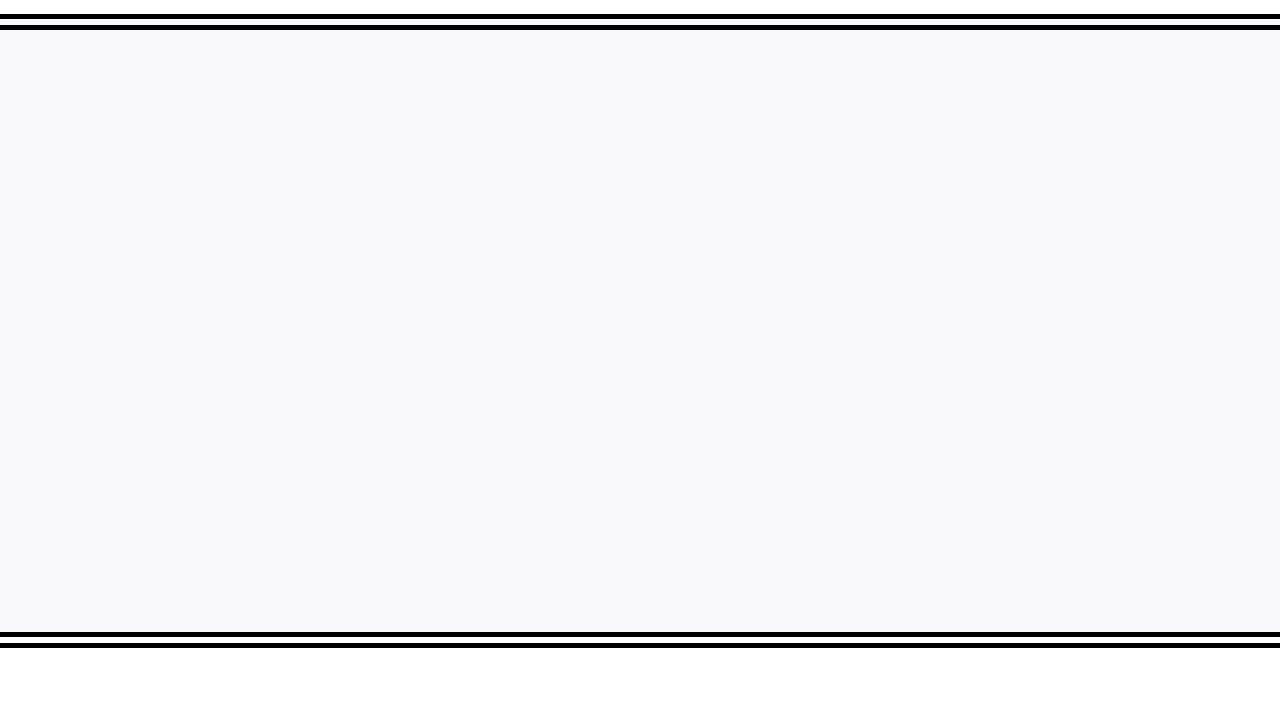
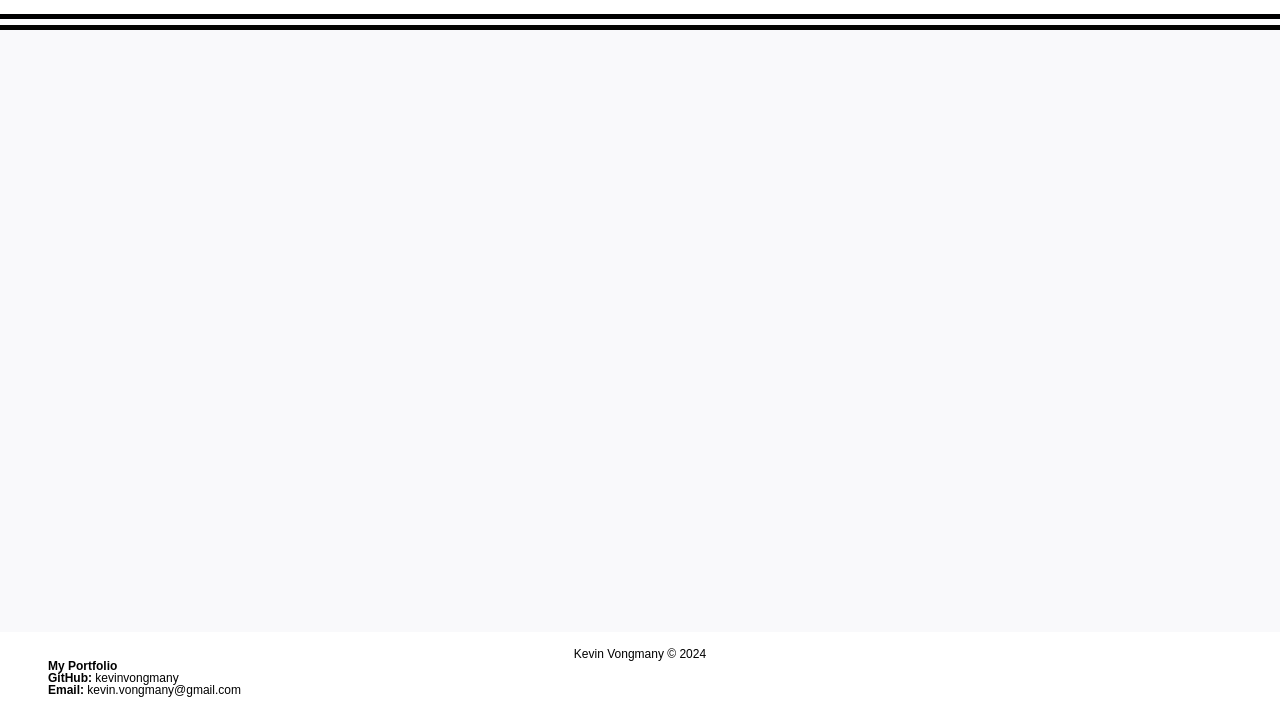
Before and after one commit to kevinvongmany/personal-blog-page, a plain HTML site: page blog.html in a window 1280 px wide. Shown: the part 88-800 px from the top of the page. Drawn offline with Linux system fonts and the light colour scheme.

Commit message:
Updated footer content and styling and fixed up header in index.html

```diff
--- a/assets/css/blog.css
+++ b/assets/css/blog.css
@@ -39,6 +39,7 @@ footer {
   position: fixed;
   inset: 0;
   top: calc(100% - 5rem);
+  padding-top: 0;
 }
 
 li {
@@ -71,17 +72,10 @@ ul {
   color: var(--light);
 }
 
-.light footer {
-  border-top: double 1rem;
-}
-
 .light a {
   color: var(--dark);
 }
 
-.hidden {
-  opacity: 0;
-}
 
 /*
   IDs
@@ -106,6 +100,16 @@ ul {
   background-color: var(--dark-accent-action);
 }
 
-#love {
+#author-block {
+  display: flex;
+  margin: 1rem;
+  font-size: 12px;
+  height: 100%;
+  flex-direction: column;
+  justify-content: space-between;
+
+}
+
+#created-by {
   text-align: center;
 }
--- a/assets/css/styles.css
+++ b/assets/css/styles.css
@@ -147,8 +147,8 @@ main {
 
 }
 
-.hidden {
-  opacity: 0;
+.bold {
+  font-weight: bold;
 }
 
 @media screen and (min-width: 768px) {
--- a/blog.html
+++ b/blog.html
@@ -30,7 +30,12 @@
 
    </main>
    <footer>
-
+    <section id="author-block">
+      <p id="created-by">Kevin Vongmany © 2024</p>
+      <p><a class="bold" href="https://kevinvongmany.github.io/about-me" target="_blank">My Portfolio</a></p>
+      <p><span class="bold">GitHub: </span><a href="https://github.com/kevinvongmany" target="_blank">kevinvongmany</a></p>
+      <p><span class="bold">Email: </span><a href="mailto:kevin.vongmany@gmail.com">kevin.vongmany@gmail.com</a></p>
+    </section>
    </footer>
 </body>
 
```
Also changed, not shown: index.html (+0 -1 lines).
